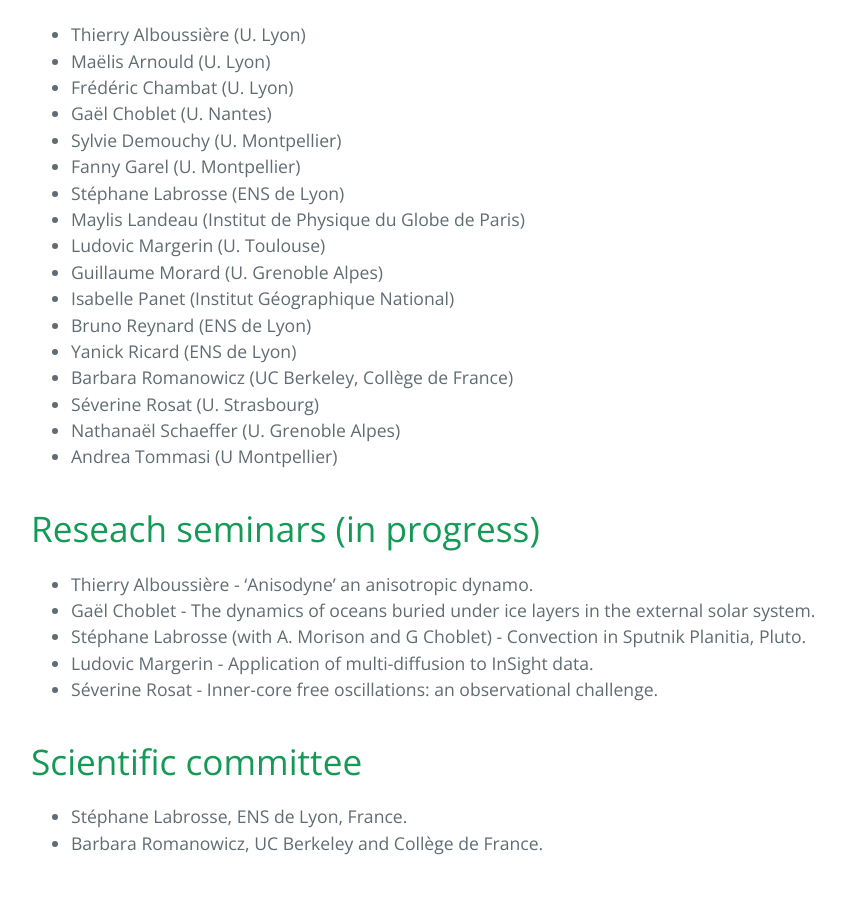
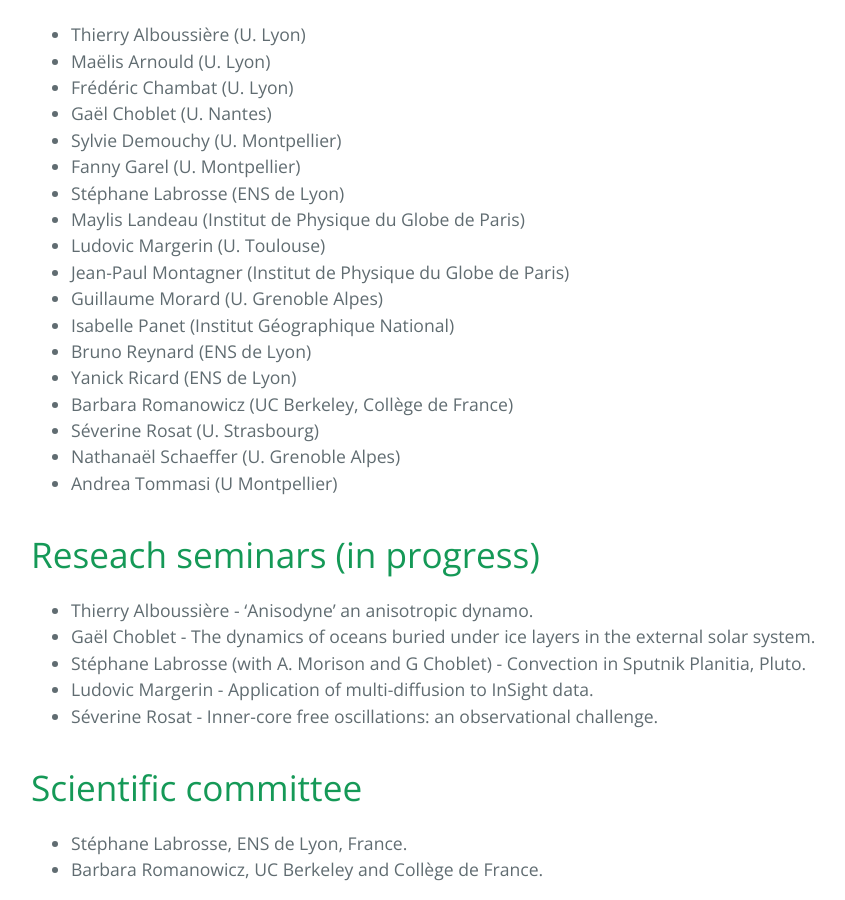
Before and after one commit to GeophysicsHouches2021/GeophysicsHouches2021.github.io, a Jekyll site: the page built from index.md, in a window 1280 px wide and 900 px high, scrolled down 1096 px. Shown: the whole window, without its empty margins (193-1038 px from the left). Built offline with Jekyll 4.4.1, drawn with Linux system fonts in a browser that asks for light colours.

Commit message:
corrects lecturers

```diff
--- a/index.md
+++ b/index.md
@@ -34,6 +34,7 @@ students and young researchers.
 * Stéphane Labrosse (ENS de Lyon)
 * Maylis Landeau (Institut de Physique du Globe de Paris)
 * Ludovic Margerin (U. Toulouse)
+* Jean-Paul Montagner (Institut de Physique du Globe de Paris)
 * Guillaume Morard (U. Grenoble Alpes)
 * Isabelle Panet (Institut Géographique National)
 * Bruno Reynard (ENS de Lyon)
```
